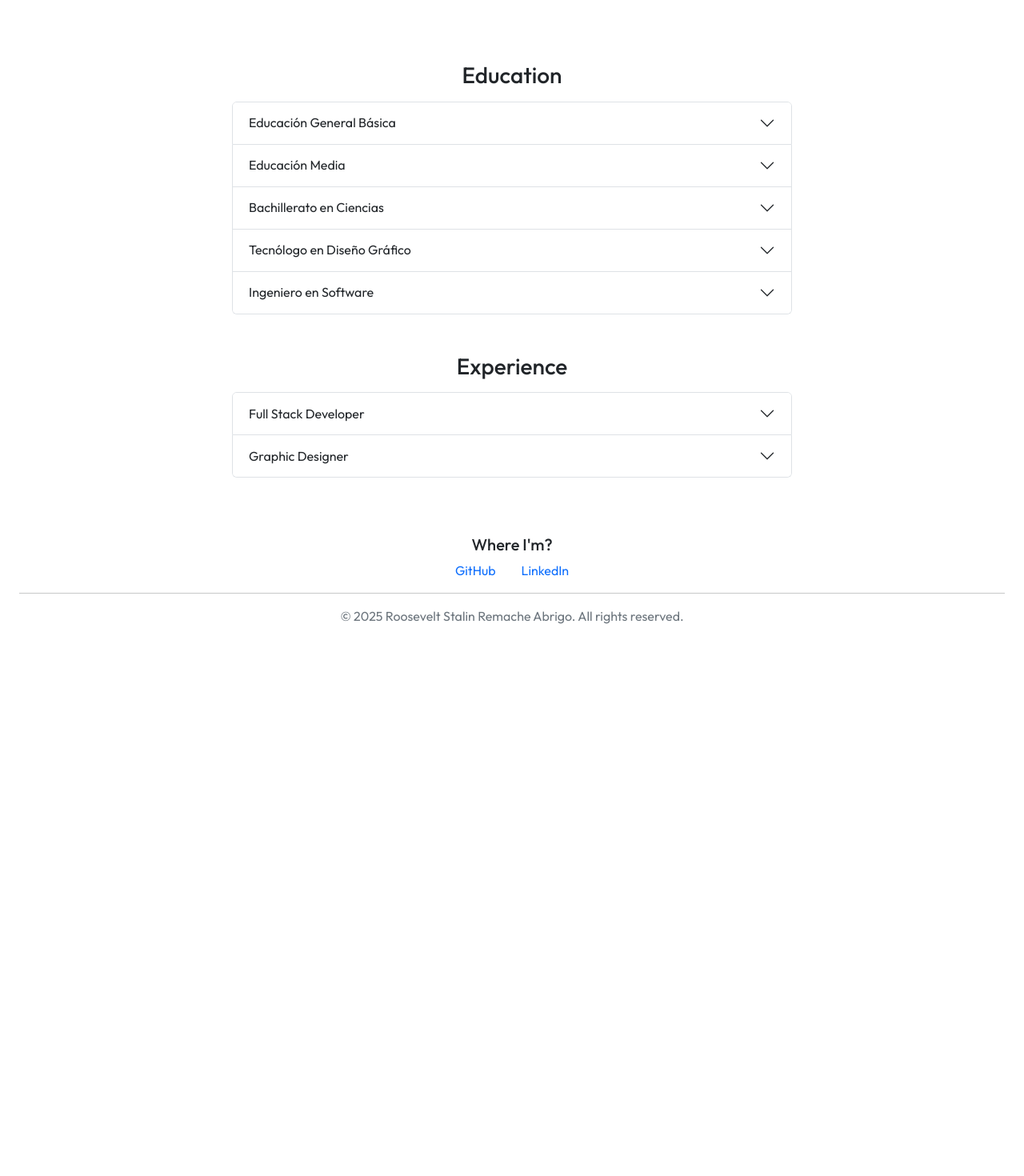
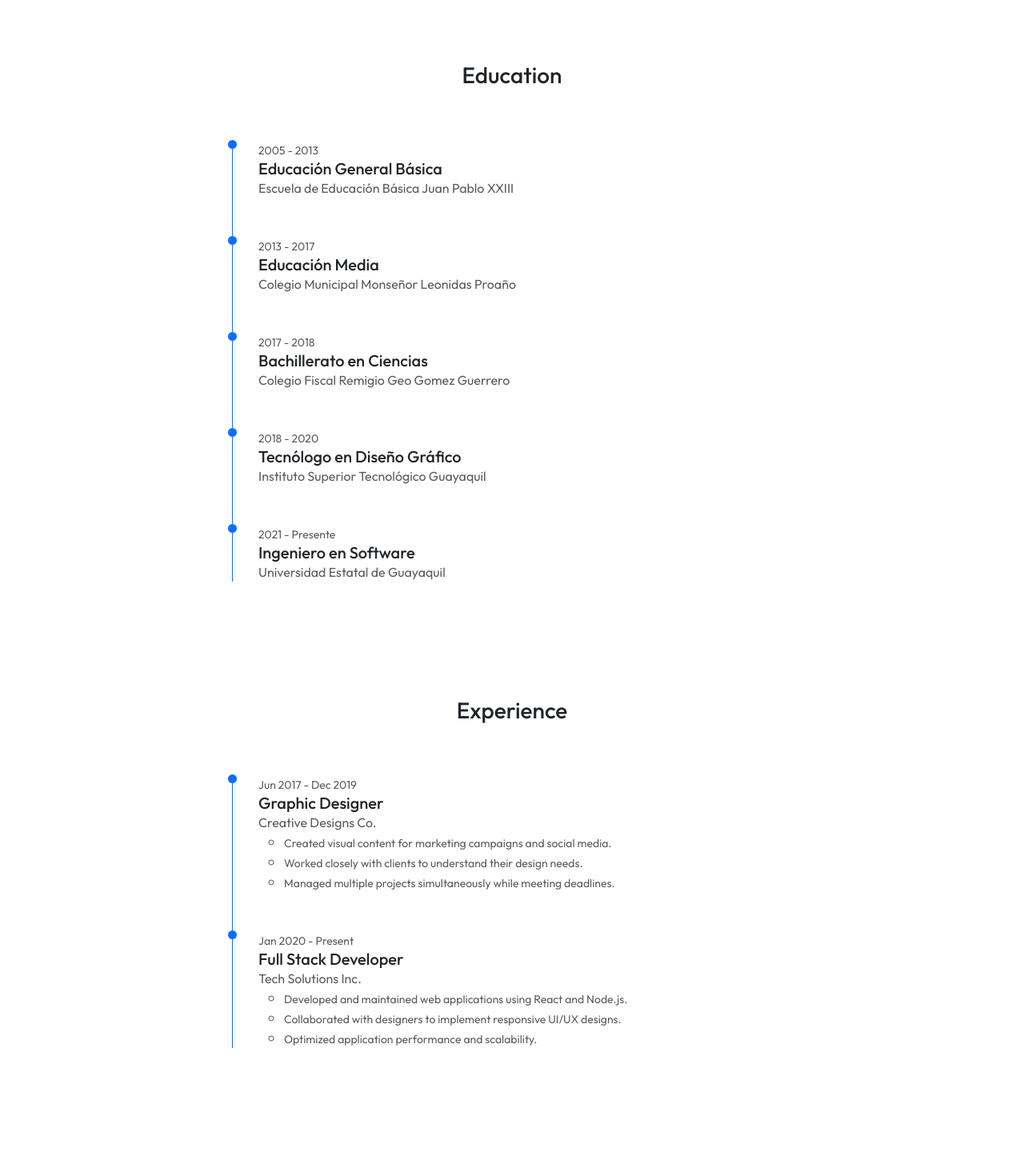
Before and after one commit to AnsExp/portfolio, a React (Vite) app: page /about in a window 1280 px wide. Shown: the part 720-2190 px from the top of the page at 80% size. Before the commit the page ends 1542 px from the top, so only its background shows below. Built offline with nearby package versions, Linux system fonts and the light colour scheme.

Commit message:
cambio pages 3

```diff
--- a/index.html
+++ b/index.html
@@ -1,13 +1,16 @@
 <!doctype html>
-<html lang="en">
+<html lang="es">
+
 <head>
   <meta charset="UTF-8" />
   <link rel="icon" type="image/svg+xml" href="/portfolio/public/profile-icon.svg" />
   <meta name="viewport" content="width=device-width, initial-scale=1.0" />
   <title>Portafolio</title>
 </head>
+
 <body>
-    <div id="root"></div>
+  <div id="page-container"></div>
   <script type="module" src="/src/main.tsx"></script>
 </body>
+
 </html>
--- /dev/null
+++ b/public/css/timeline.css
@@ -0,0 +1,24 @@
+.timeline {
+    border-left: 1px solid var(--bs-primary);
+    position: relative;
+    list-style: none;
+}
+
+.timeline .timeline-item {
+    position: relative;
+}
+
+.timeline .timeline-item:after {
+    position: absolute;
+    display: block;
+    top: 0;
+}
+
+.timeline .timeline-item:after {
+    background-color: var(--bs-primary);
+    left: -38px;
+    border-radius: 50%;
+    height: 11px;
+    width: 11px;
+    content: "";
+}
--- a/src/assets/info.json
+++ b/src/assets/info.json
@@ -21,17 +21,19 @@
         ]
     },
     "roles": [
-        "Full Stack Developer",
-        "Graphic Designer"
+        "Desarrollador Full Stack",
+        "Diseñador Gráfico"
     ],
     "about_me": "Passionate Full Stack Developer and Graphic Designer with a knack for creating dynamic web applications and compelling visual content. Experienced in both front-end and back-end development, as well as graphic design principles. Adept at collaborating with cross-functional teams to deliver high-quality projects on time.",
     "skills": [
         "JavaScript",
         "TypeScript",
+        "Angular",
         "React",
         "Node.js",
         "Express",
         "MySQL",
+        "Adobe InDesign",
         "Adobe Photoshop",
         "Adobe Illustrator"
     ],
@@ -64,6 +66,16 @@
     ],
     "experience": [
         {
+            "position": "Graphic Designer",
+            "company": "Creative Designs Co.",
+            "duration": "Jun 2017 - Dec 2019",
+            "responsibilities": [
+                "Created visual content for marketing campaigns and social media.",
+                "Worked closely with clients to understand their design needs.",
+                "Managed multiple projects simultaneously while meeting deadlines."
+            ]
+        },
+        {
             "position": "Full Stack Developer",
             "company": "Tech Solutions Inc.",
             "duration": "Jan 2020 - Present",
@@ -71,16 +83,6 @@
                 "Developed and maintained web applications using React and Node.js.",
                 "Collaborated with designers to implement responsive UI/UX designs.",
                 "Optimized application performance and scalability."
-            ]
-        },
-        {
-            "position": "Graphic Designer",
-            "company": "Creative Designs Co.",
-            "duration": "Jun 2017 - Dec 2019",
-            "responsibilities": [
-                "Created visual content for marketing campaigns and social media.",
-                "Worked closely with clients to understand their design needs.",
-                "Managed multiple projects simultaneously while meeting deadlines."
             ]
         }
     ],
--- /dev/null
+++ b/src/components/Timeline.tsx
@@ -0,0 +1,19 @@
+import type { ReactElement } from 'react';
+import type { TimelineItemProps } from './TimelineItem';
+import "../../public/css/timeline.css";
+
+interface TimelineProps {
+    children: ReactElement<TimelineItemProps> | ReactElement<TimelineItemProps>[];
+}
+
+function Timeline({ children }: TimelineProps) {
+    return (
+        <section className="py-5">
+            <ul className="timeline">
+                {children}
+            </ul>
+        </section>
+    );
+}
+
+export default Timeline;
--- /dev/null
+++ b/src/components/TimelineItem.tsx
@@ -0,0 +1,22 @@
+export interface TimelineItemProps {
+    title: string;
+    date: string;
+    description: string | React.ReactNode;
+}
+
+function TimelineItem({ title, date, description }: TimelineItemProps) {
+    return (
+        <li className="timeline-item mb-5">
+            <small className="text-muted">{date}</small>
+            <h5 className="my-0">{title}</h5>{
+                typeof description === "string" ? (
+                    <p className="text-muted my-0">{description}</p>
+                ) : (
+                    description
+                )
+            }
+        </li>
+    );
+}
+
+export default TimelineItem;
--- a/src/main.tsx
+++ b/src/main.tsx
@@ -7,8 +7,10 @@ import HomePage from './pages/HomePage.tsx';
 import AboutPage from './pages/AboutPage.tsx';
 import ProjectsPage from './pages/ProjectsPage.tsx';
 import WorkWithMePage from './pages/WorkWithMePage.tsx';
+import React from 'react';
 
-createRoot(document.getElementById('root')!).render(
+createRoot(document.getElementById('page-container')!).render(
+  <React.StrictMode>
     <BrowserRouter>
       <Routes>
         <Route path="/" element={<HomePage />} />
@@ -17,4 +19,5 @@ createRoot(document.getElementById('root')!).render(
         <Route path="/work-with-me" element={<WorkWithMePage />} />
       </Routes>
     </BrowserRouter>
+  </React.StrictMode>
 )
--- a/src/pages/AboutPage.tsx
+++ b/src/pages/AboutPage.tsx
@@ -3,30 +3,23 @@ import Header from "../components/Header";
 import { DataService } from "../reducers/data";
 import photo from '../../public/img/photo-profile.jpg';
 import Container from "../components/Container";
-import { Accordion, AccordionBody, AccordionHeader, AccordionItem } from "reactstrap";
-import { useState } from "react";
+// import { Accordion, AccordionBody, AccordionHeader, AccordionItem } from "reactstrap";
+// import { useState } from "react";
+import Timeline from "../components/TimeLine";
+import TimelineItem from "../components/TimelineItem";
 
 const AboutPage = () => {
 
     const portfolio = DataService.getInstance().getAllData();
-    const [openEducation, setOpenEducation] = useState<string[]>([]);
-    const [openExperience, setOpenExperience] = useState<string[]>([]);
+    // const [openExperience, setOpenExperience] = useState<string[]>([]);
 
-    const toggleEducationHandle = (id: string) => {
-        if (openEducation.includes(id)) {
-            setOpenEducation(openEducation.filter(item => item !== id));
-        } else {
-            setOpenEducation([...openEducation, id]);
-        }
-    };
-
-    const toggleExperienceHandle = (id: string) => {
-        if (openExperience.includes(id)) {
-            setOpenExperience(openExperience.filter(item => item !== id));
-        } else {
-            setOpenExperience([...openExperience, id]);
-        }
-    };
+    // const toggleExperienceHandle = (id: string) => {
+    //     if (openExperience.includes(id)) {
+    //         setOpenExperience(openExperience.filter(item => item !== id));
+    //     } else {
+    //         setOpenExperience([...openExperience, id]);
+    //     }
+    // };
 
     return (
         <div>
@@ -46,37 +39,41 @@ const AboutPage = () => {
                 </div>
                 <div>
                     <h3 className="text-center mt-5 mb-3">Education</h3>
-                    <Accordion open={openEducation} toggle={toggleEducationHandle}>
-                        {portfolio.education.map((edu, index) => (
-                            <AccordionItem key={index}>
-                                <AccordionHeader targetId={index.toString()}>{edu.degree}</AccordionHeader>
-                                <AccordionBody accordionId={index.toString()}>
-                                    <p className="text card-subtitle text-muted">{edu.institution}</p>
-                                    <small className="text card-subtitle mb-2 text-muted">{<i className="bi bi-calendar"></i>} — {edu.year}</small>
-                                </AccordionBody>
-                            </AccordionItem>
-                        ))}
-                    </Accordion>
+                    <Timeline>
+                        {
+                            portfolio.education.map((edu, index) => (
+                                <TimelineItem key={index} title={edu.degree} date={edu.year} description={edu.institution} />
+                            ))
+                        }
+                    </Timeline>
                 </div>
                 <div>
                     <h3 className="text-center mt-5 mb-3">Experience</h3>
-                    <Accordion open={openExperience} toggle={toggleExperienceHandle}>
-                        {portfolio.experience.map((exp, index) => (
-                            <AccordionItem key={index}>
-                                <AccordionHeader targetId={index.toString()}>{exp.position}</AccordionHeader>
-                                <AccordionBody accordionId={index.toString()}>
-                                    <p className="text card-subtitle text-muted">{exp.company}</p>
-                                    <small className="text card-subtitle mb-2 text-muted">{<i className="bi bi-calendar"></i>} — {exp.duration}</small>
-                                    <p>Responsibilities:</p>
-                                    <ul className="list-unstyled">
-                                        {exp.responsibilities.map((resp, index) => (
-                                            <li key={index} className="text text-muted"><i className="bi bi-check-circle"></i> {resp}</li>
-                                        ))}
-                                    </ul>
-                                </AccordionBody>
-                            </AccordionItem>
-                        ))}
-                    </Accordion>
+                    <Timeline>
+                        {
+                            portfolio.experience.map((edu, index) => {
+                                let descriptionElement = (
+                                    <>
+                                        <p className="text-muted my-0">
+                                            {edu.company}
+                                        </p>
+                                        <ul>
+                                            {edu.responsibilities.map((resp, idx) => (
+                                                <li key={idx} className="text text-muted">
+                                                    <small>
+                                                        {resp}
+                                                    </small>
+                                                </li>
+                                            ))}
+                                        </ul>
+                                    </>
+                                );
+                                return (
+                                    <TimelineItem key={index} title={edu.position} date={edu.duration} description={descriptionElement} />
+                                )
+                            })
+                        }
+                    </Timeline>
                 </div>
             </Container>
             <Footer />
--- a/src/pages/HomePage.tsx
+++ b/src/pages/HomePage.tsx
@@ -14,10 +14,9 @@ const HomePage = () => {
         <>
             <Header />
             <Container>
-                <h2 className="text-center">Welcome to My Portfolio</h2>
-                <p className="text-center text">Explore my projects, skills, and experience.</p>
+                <h2 className="text-center">Bienvenido a Mi Portafolio</h2>
+                <p className="text-center text">Explora mis proyectos, habilidades y experiencia.</p>
                 <hr />
-                <h3 className="text-center">Skills</h3>
                 <div style={{ display: 'flex', flexWrap: 'wrap', justifyContent: 'center' }}>
                     {
                         portfolio.skills.map((skill, index) => (
@@ -27,7 +26,7 @@ const HomePage = () => {
                 </div>
                 <hr />
                 <div className="d-flex justify-content-center">
-                    <button className="btn btn-primary" onClick={handleDownloadPDF}>Download PDF</button>
+                    <button className="btn btn-primary" onClick={handleDownloadPDF}>Descargar PDF</button>
                 </div>
             </Container>
             <Footer />
--- a/src/pages/ProjectsPage.tsx
+++ b/src/pages/ProjectsPage.tsx
@@ -10,7 +10,6 @@ const ProjectsPage = () => {
     const [currentProject, setCurrentProject] = useState<PortfolioDataProject | null>(null);
     const buttonHandleClick = (project: PortfolioDataProject) => {
         setCurrentProject(project);
-        console.log(project);
     }
     return (
         <>
```
Also changed, not shown: src/components/Header.tsx (+4 -4 lines). Lines whose indentation alone changed are shown as unchanged.
